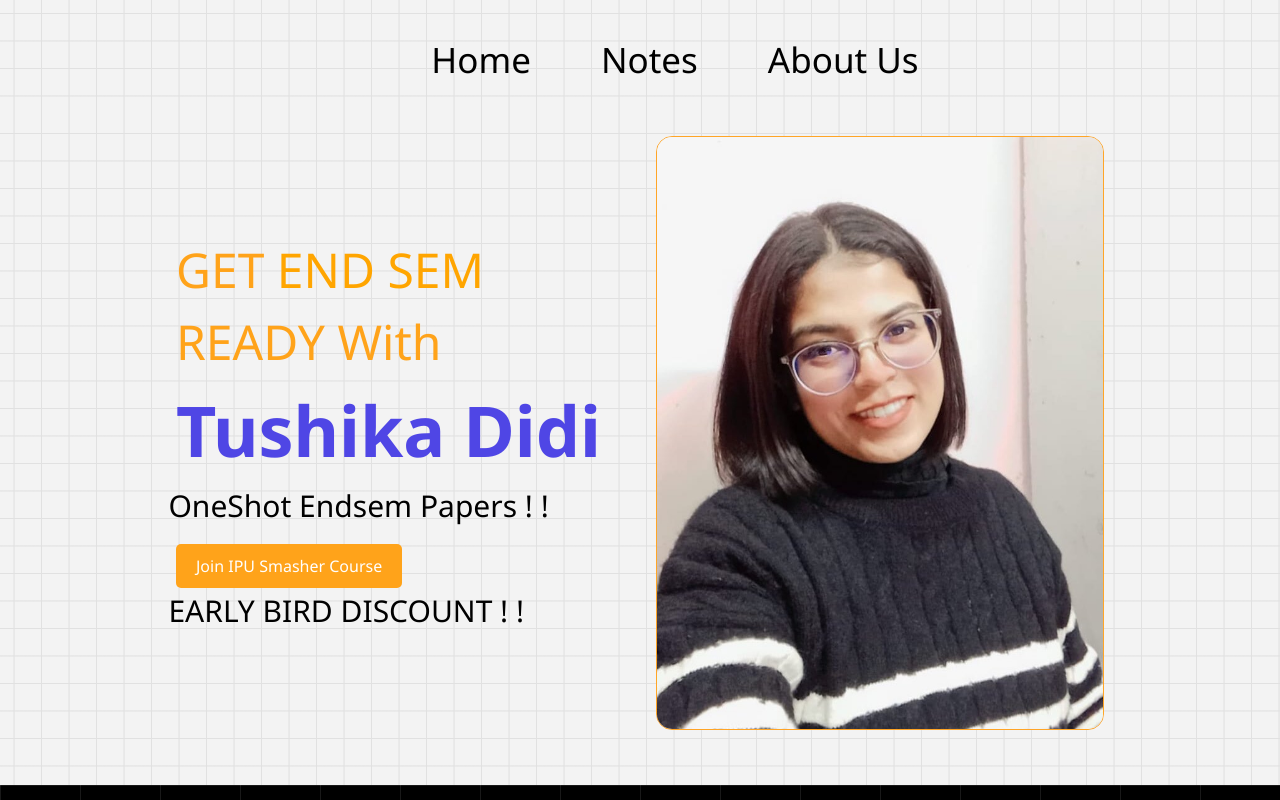
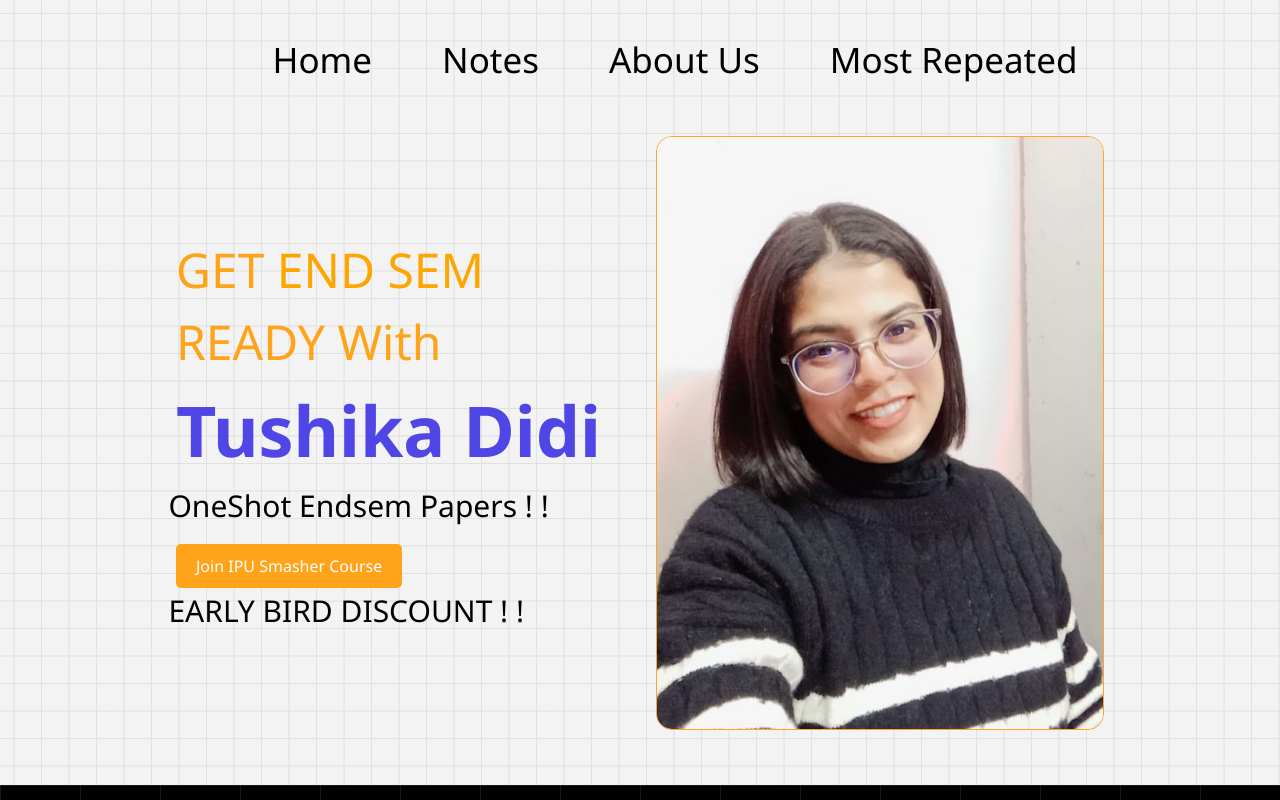
Before and after one commit to rahulxbhardwaj/fft, a React (Vite) app: page / in a window 1280 px wide. Shown: the top 800 px of the page. Built offline with nearby package versions, Linux system fonts and the light colour scheme; a web font is replaced by a local one.

Commit message:
added most repeateed section

```diff
--- a/components/header.jsx
+++ b/components/header.jsx
@@ -8,6 +8,7 @@ const Header = () => {
       {/* <Link to="/notes">Notes</Link> */}
        <Link to="/notes">Notes</Link>
        <Link to="/aboutus">About Us</Link>
+      <a href ="https://drive.google.com/drive/folders/1MrmCnH6IQGM7-Abdw-Z8MZhzb-e4RE8Q?usp=sharing">Most Repeated</a>
     </div>
   )
 }
```
